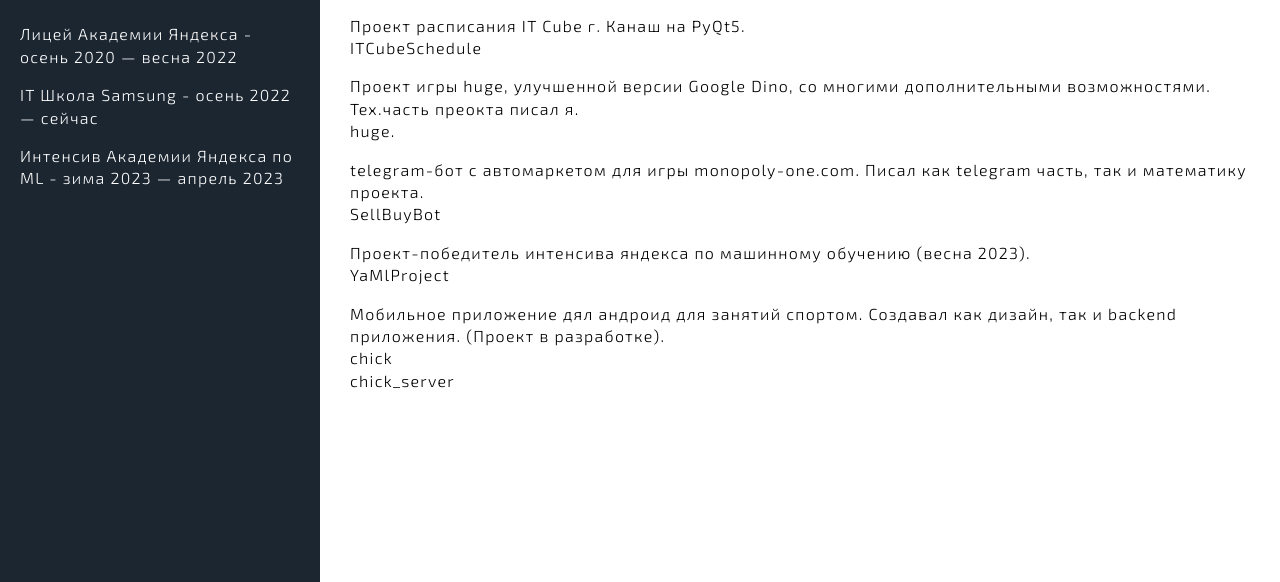
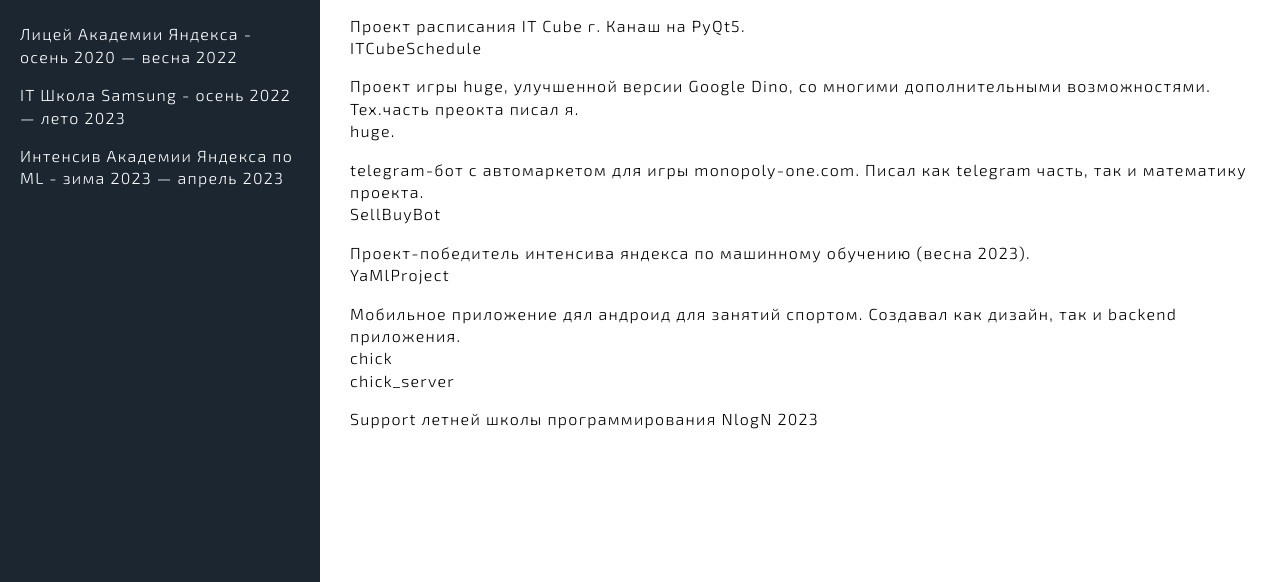
Before and after one commit to skewbekkebweks/resume, a plain HTML site: page index.html in a window 1280 px wide. Shown: the part 218-800 px from the top of the page. Drawn offline with nearby package versions, Linux system fonts and the light colour scheme.

Commit message:
add data

```diff
--- a/index.html
+++ b/index.html
@@ -4,7 +4,7 @@
     <head>
 
         <!--TITLE-->
-        <title>SKEWBEKKEBWEKS RESUME</title>
+        <title>skewbekkebweks</title>
 
         <!--ICON-->
         <link rel="shortcut icon" href="images/logo.png">
@@ -49,7 +49,7 @@
         </ul>
         <h5 class="sub-title">EDUCATION</h5>
         <p>Лицей Академии Яндекса - осень 2020 — весна 2022</p>
-        <p>IT Школа Samsung - осень 2022 — сейчас</p>
+        <p>IT Школа Samsung - осень 2022 — лето 2023</p>
         <p>Интенсив Академии Яндекса по ML - зима 2023 — апрель 2023</p>
         </br>
         </br>
@@ -99,9 +99,11 @@
         <p>Проект-победитель интенсива яндекса по машинному обучению (весна 2023).</br>
             <a href="https://github.com/GrishaTS/YaMlProject" style="color:black;">YaMlProject</a>
         </p>
-        <p>Мобильное приложение дял андроид для занятий спортом. Создавал как дизайн, так и backend приложения. (Проект в разработке).</br>
+        <p>Мобильное приложение дял андроид для занятий спортом. Создавал как дизайн, так и backend приложения.</br>
             <a href="https://github.com/skewbekkebweks/chick" style="color:black;">chick</a></br>
             <a href="https://github.com/skewbekkebweks/chick_server" style="color:black;">chick_server</a>
         </p>
+        <p>Support летней школы программирования NlogN 2023
+        </p>
     </section>
 </div>
```
Also changed, not shown: 1 other file.
